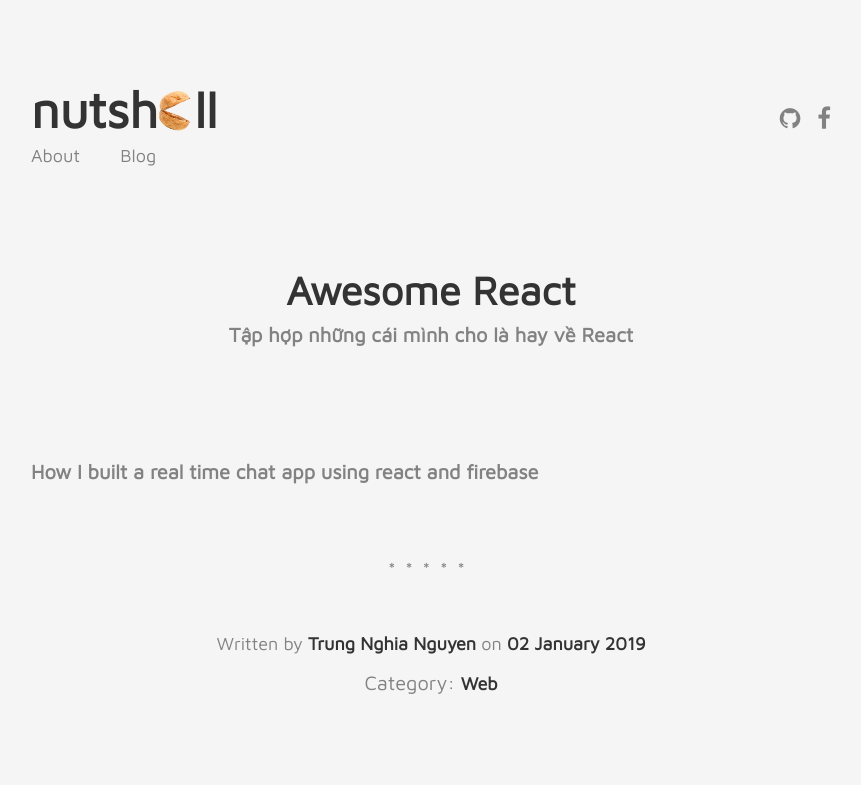
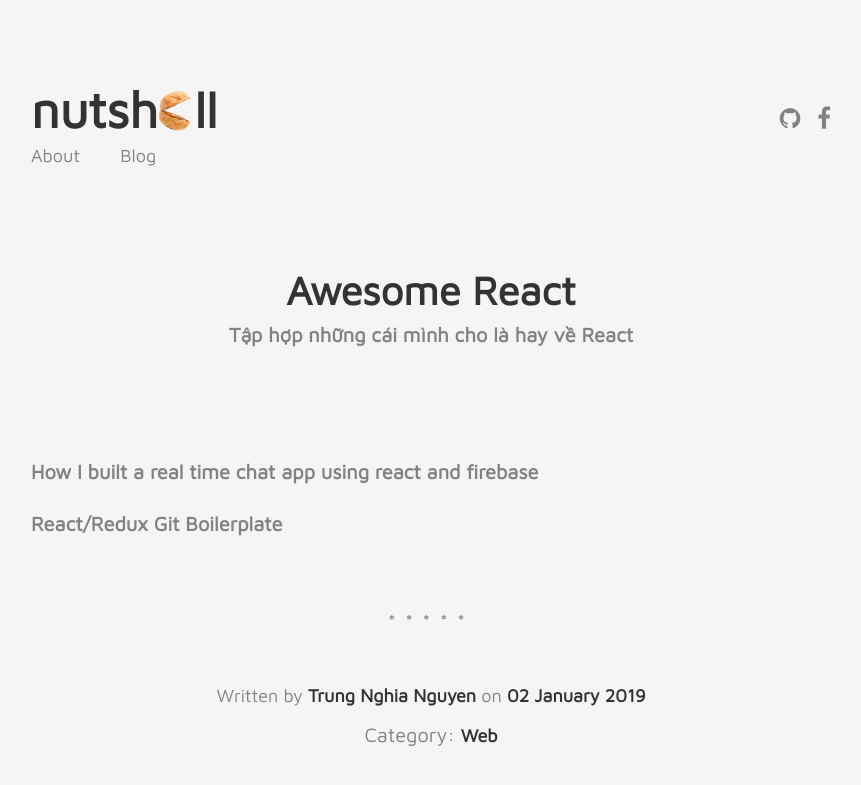
Before and after one commit to Lego1st/lego1st.github.io, a Jekyll site: the page built from _posts/2019-01-02-awesome-react.md, in a window 1280 px wide. Shown: the top 785 px of the page, without its empty margins (209-1070 px from the left). Built offline with Jekyll 4.4.1, drawn with Linux system fonts in a browser that asks for light colours.

Commit message:
Update awesome-react post

```diff
--- a/_posts/2019-01-02-awesome-react.md
+++ b/_posts/2019-01-02-awesome-react.md
@@ -7,3 +7,5 @@
 ---
 
 [How I built a real time chat app using react and firebase](https://hackernoon.com/https-medium-com-sargupta-how-i-built-a-real-time-chat-app-using-react-and-firebase-dc8690bf41f7)
+
+[React/Redux Git Boilerplate](https://github.com/buckyroberts/React-Redux-Boilerplate)
```
